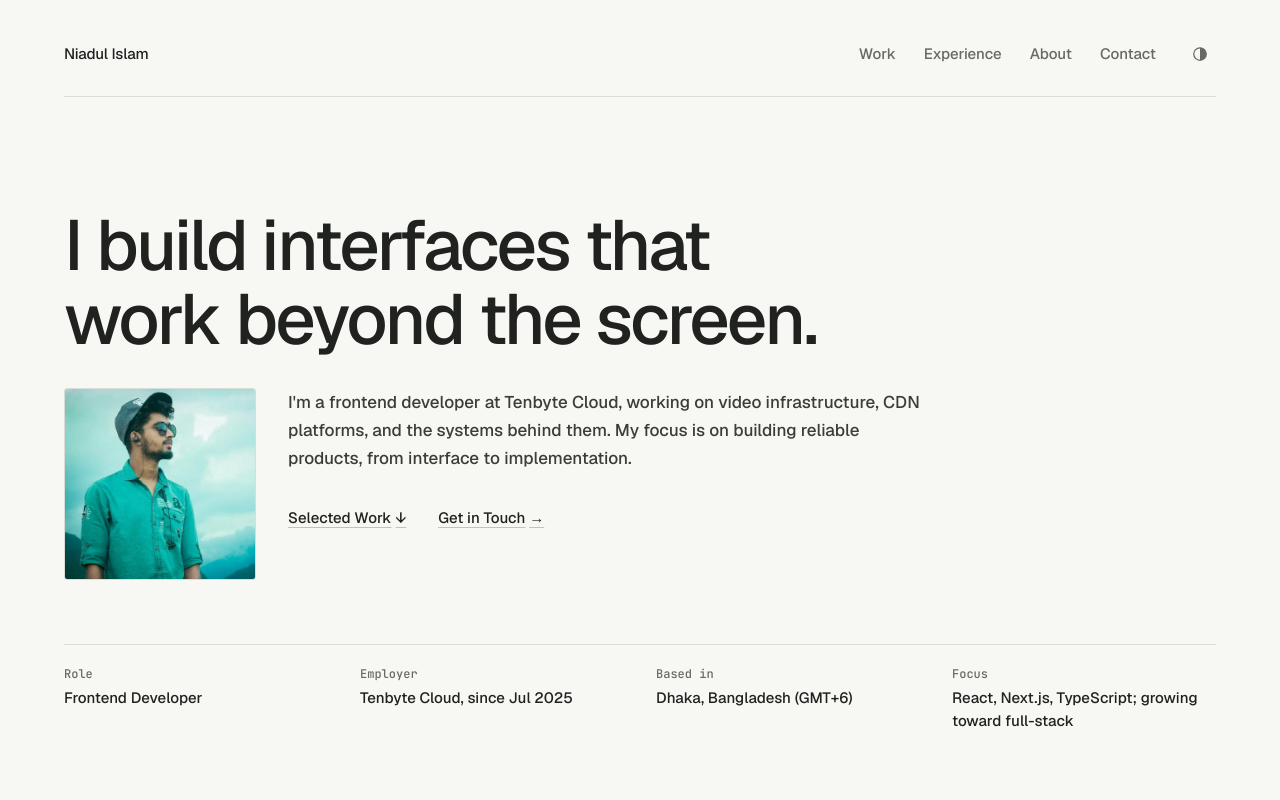
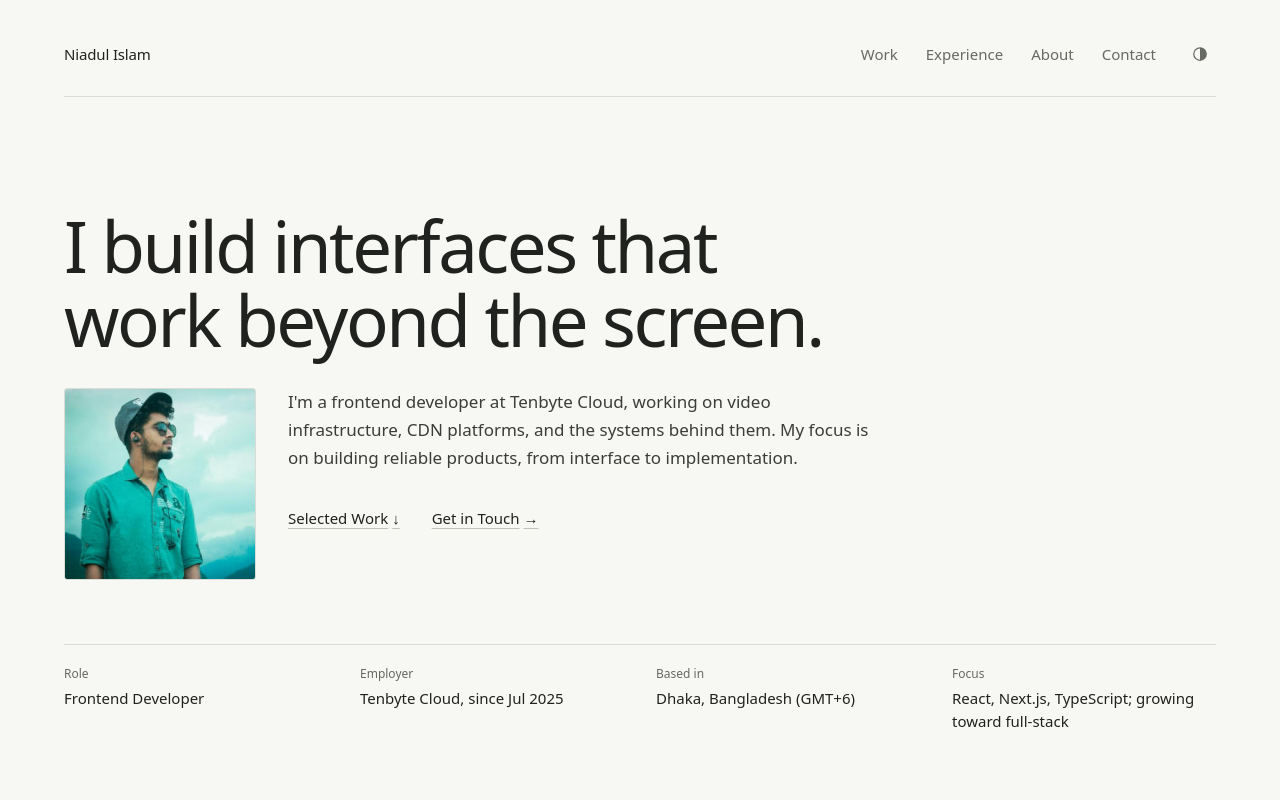
Before and after one commit to niadul-munna/portfolio, a Next.js app: page / in a window 1280 px wide. Shown: the top 800 px of the page. Built offline with nearby package versions, Linux system fonts and the light colour scheme; no server answers.

Commit message:
Load Schibsted Grotesk and IBM Plex Mono

```diff
--- a/app/layout.tsx
+++ b/app/layout.tsx
@@ -1,13 +1,18 @@
 import type { Metadata, Viewport } from "next";
 import { SpeedInsights } from "@vercel/speed-insights/next";
-import { GeistSans } from "geist/font/sans";
-import { JetBrains_Mono, Newsreader } from "next/font/google";
+import { IBM_Plex_Mono, Newsreader, Schibsted_Grotesk } from "next/font/google";
 import { SiteFooter } from "@/components/site-footer";
 import { SiteHeader } from "@/components/site-header";
 import { themeScript } from "@/components/theme-toggle";
 import { profile } from "@/content/profile";
 import { siteUrl } from "@/lib/site";
 import "./globals.css";
+
+const schibstedGrotesk = Schibsted_Grotesk({
+  subsets: ["latin"],
+  variable: "--font-schibsted-grotesk",
+  display: "swap",
+});
 
 const newsreader = Newsreader({
   subsets: ["latin"],
@@ -17,9 +22,10 @@ const newsreader = Newsreader({
   display: "swap",
 });
 
-const jetbrainsMono = JetBrains_Mono({
+const plexMono = IBM_Plex_Mono({
   subsets: ["latin"],
-  variable: "--font-jetbrains-mono",
+  weight: "400",
+  variable: "--font-ibm-plex-mono",
   display: "swap",
 });
 
@@ -63,7 +69,7 @@ export default function RootLayout({ children }: LayoutProps<"/">) {
     <html
       lang="en"
       data-scroll-behavior="smooth"
-      className={`${GeistSans.variable} ${newsreader.variable} ${jetbrainsMono.variable}`}
+      className={`${schibstedGrotesk.variable} ${newsreader.variable} ${plexMono.variable}`}
       // The theme script below may set data-theme before React hydrates.
       suppressHydrationWarning
     >
```
